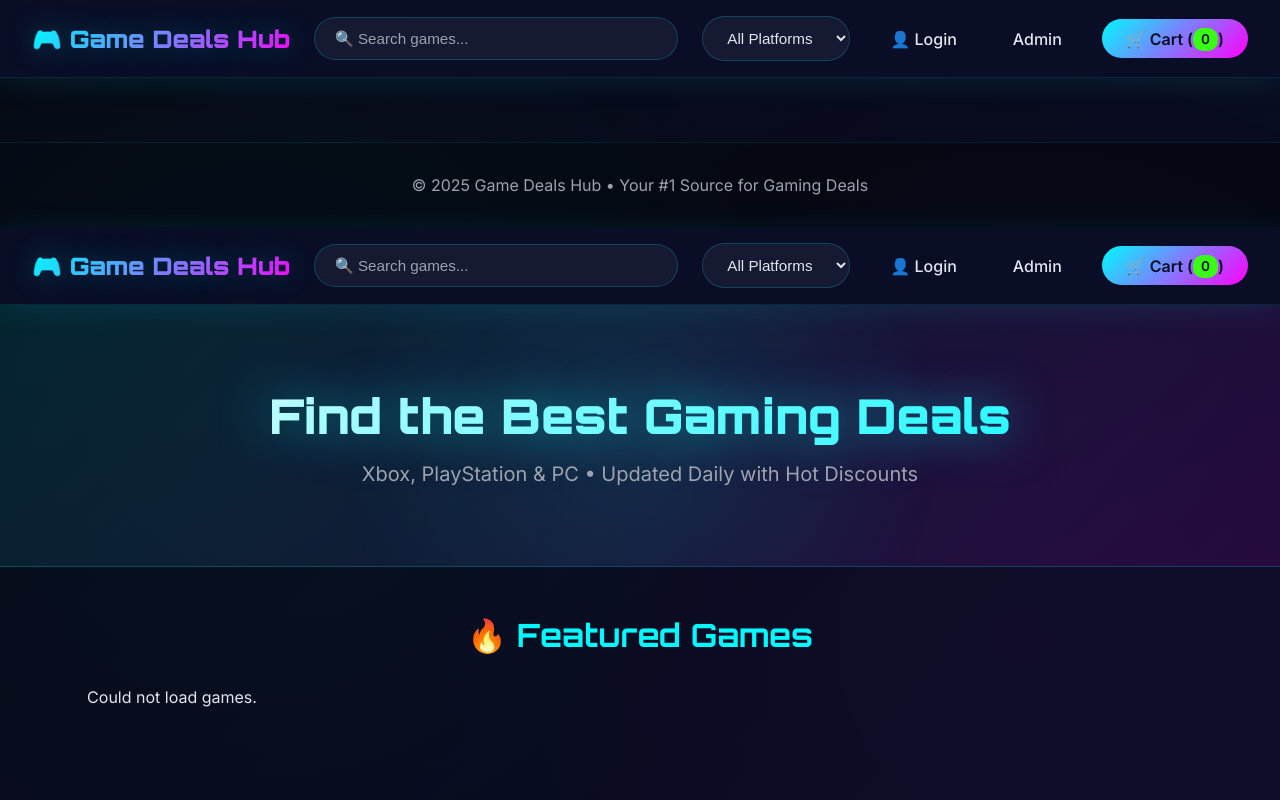
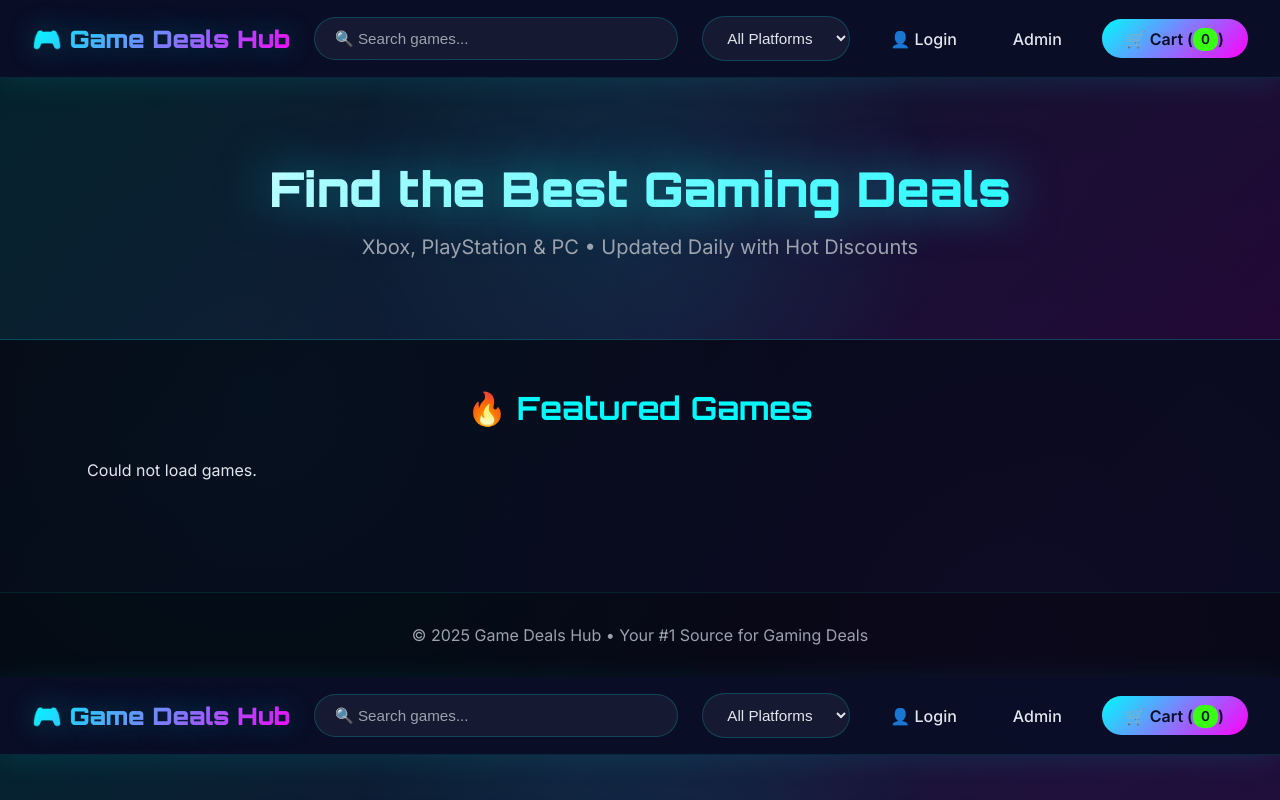
Before and after one commit to onabanjoemmanuel62-a11y/gamehub-backend, a website: page Frontend/index.html in a window 1280 px wide. Shown: the top 800 px of the page. Drawn offline with Linux system fonts and the light colour scheme; no server answers.

Commit message:
Fix header structure - combine nav and hero

```diff
--- a/Frontend/index.html
+++ b/Frontend/index.html
@@ -8,6 +8,7 @@
   <link rel="stylesheet" href="style.css" />
 </head>
 <body>
+  <header>
     <nav>
       <h1 onclick="window.location.href='/'">🎮 Game Deals Hub</h1>
       <input type="text" id="search" placeholder="🔍 Search games..." />
@@ -24,6 +25,19 @@
       <a class="admin-link" href="/login.html">Admin</a>
       <a class="cart-link" href="/cart.html">🛒 Cart (<span id="cart-count">0</span>)</a>
     </nav>
+
+    <div class="hero">
+      <h2>Find the Best Gaming Deals</h2>
+      <p>Xbox, PlayStation & PC • Updated Daily with Hot Discounts</p>
+    </div>
+  </header>
+
+  <main>
+    <h2>🔥 Featured Games</h2>
+    <div class="games-grid" id="gamesContainer">
+      <div class="loading">Loading amazing deals...</div>
+    </div>
+  </main>
 
   <footer>
     <p>© 2025 Game Deals Hub • Your #1 Source for Gaming Deals</p>
@@ -87,6 +101,10 @@
     </div>
   </main>
 
+  <footer>
+    <p>© 2025 Game Deals Hub • Your #1 Source for Gaming Deals</p>
+  </footer>
+
   <script src="script.js"></script>
   <script>
     async function updateAuthLinks() {
```
Lines whose indentation alone changed are shown as unchanged.
